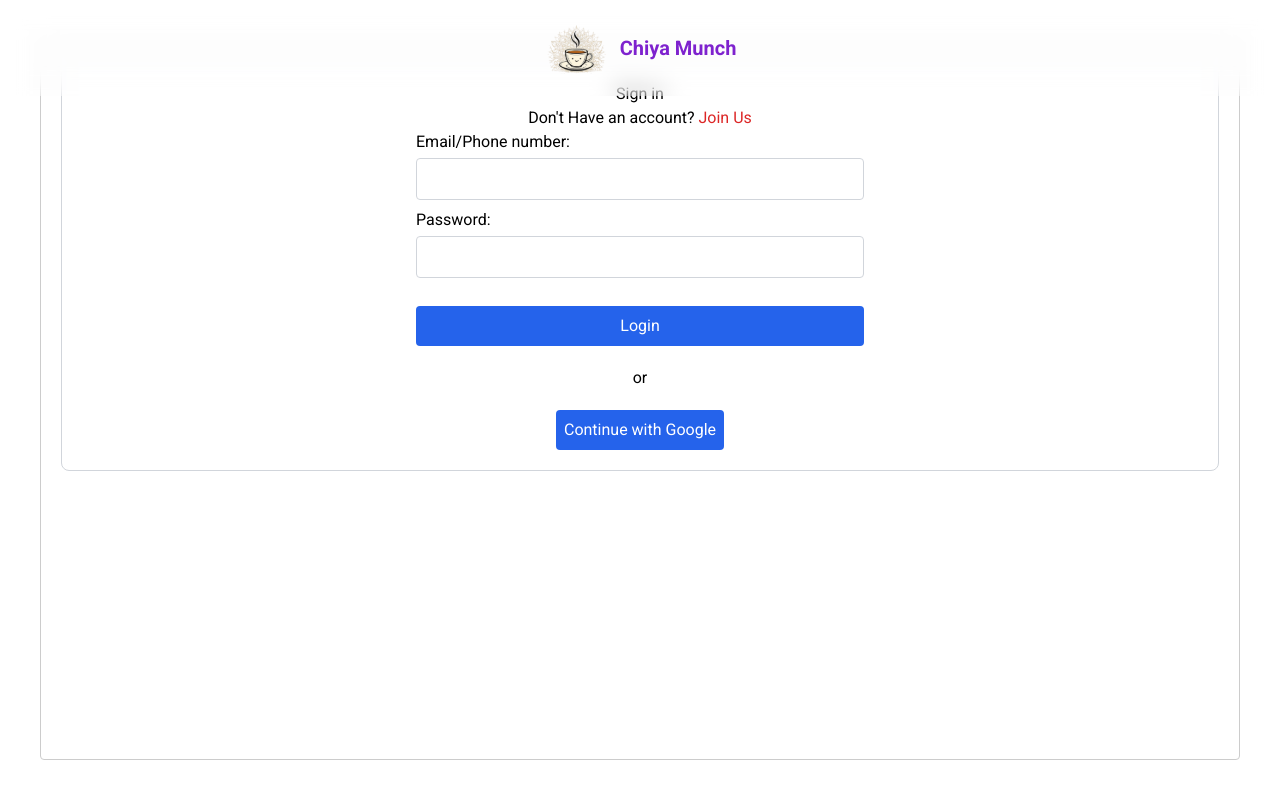
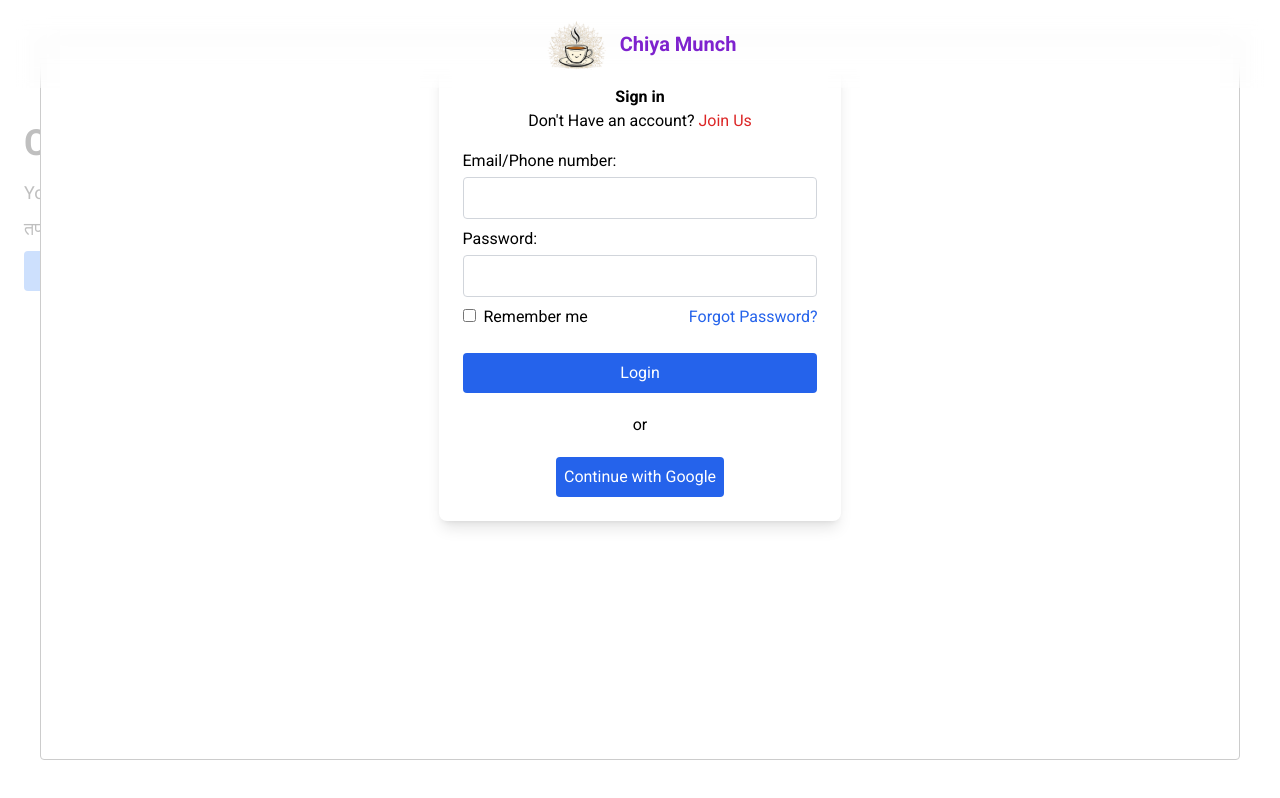
Before and after one commit to Sudeepkaycee289/ChiyaMunch, a React (Vite) app in the folder Frontend/: page / in a window 1280 px wide. Both pictures are taken after a click on the button "Login". Built offline with nearby package versions, Linux system fonts and the light colour scheme.

Commit message:
Added Login and Signup

```diff
--- a/Frontend/src/Header/HeaderL.tsx
+++ b/Frontend/src/Header/HeaderL.tsx
@@ -3,7 +3,7 @@ const HeaderL = () => {
     return (
         <div>
             <header className="fixed top-0 left-0 right-0 z-50 bg-white bg-opacity-80 backdrop-blur-md">
-                <nav className="max-w-6xl mx-auto py-4 px-6 flex items-center justify-center">
+                <nav className="max-w-6xl mx-auto py-3 px-6 flex items-center justify-center">
                     <div className="flex items-center justify-between gap-3 mx-18 flex-1">
                         <h1 className="text-xl font-semibold text-black text-center mx-auto flex-1">Menu</h1>
                         <div className="flex gap-3 items-end">
--- a/Frontend/src/Header/header.tsx
+++ b/Frontend/src/Header/header.tsx
@@ -3,7 +3,7 @@ const Header = () => {
     return (
         <div>
             <header className="fixed top-0 left-0 right-0 z-50 bg-opacity-80 backdrop-blur-md">
-                <nav className="max-w-6xl mx-auto py-4 px-6 flex items-center justify-center">
+                <nav className="max-w-6xl mx-auto py-3 px-6 flex items-center justify-center">
                     <div className="flex items-center justify-center gap-3">
                         <img src="/ChiyaMunchLogo.svg" alt="ChiyaMunch" className="h-16 w-16"/>
                         <h1 className="text-purple-700 text-xl font-semibold text-center">Chiya Munch</h1>
--- a/Frontend/src/Hero.tsx
+++ b/Frontend/src/Hero.tsx
@@ -26,7 +26,7 @@ const Hero = () => {
   };
 
   return (
-    <div className="flex flex-col items-center justify-between p-6 md:flex-row" style={{ margin: '0 72px' }}>
+    <div className="flex flex-col items-center justify-between p-6 md:flex-row mx-18">
       <div className="text-center mb-6 order-2 md:text-left md:mb-0 md:order-1">
         <h1 className="text-4xl font-bold mb-4">Chiya Munch</h1>
         <h4 className="text-lg mb-2">Your Bite, Your Delight</h4>
--- a/Frontend/src/Home-Loggedin/Logged.tsx
+++ b/Frontend/src/Home-Loggedin/Logged.tsx
@@ -2,7 +2,7 @@
 const Logged = () => {
     return (
         <div className="p-5">
-            <h1 className="text-brown-700 text-2xl mb-5">Coffee</h1>
+            <h1 className="text-brown-700 text-2xl mb-5 mt-18">Coffee</h1>
             <div className="text-right mb-2.5">
                 <a href="#" className="text-brown-700 no-underline text-sm">View All</a>
             </div>
--- a/Frontend/src/Login-Signup Page/Login.tsx
+++ b/Frontend/src/Login-Signup Page/Login.tsx
@@ -6,10 +6,11 @@ interface LoginProps {
 
 const Login: React.FC<LoginProps> = () => {
   return (
-    <div className="login-container flex flex-col items-center p-5 border border-gray-300 rounded-lg">
-      <h2>Sign in</h2>
-      <p>Don't Have an account? <a href="/Signup" className="text-red-600 hover:underline">Join Us</a></p>
-      <form className="flex flex-col w-full max-w-md">
+    <div className=" flex items-center justify-center">
+      <div className="login-container flex flex-col items-center rounded-lg p-6 shadow-lg">
+        <h2 className="font-bold">Sign in</h2>
+        <p>Don't Have an account? <a href="/Signup" className="text-red-600 hover:underline mt-2">Join Us</a></p>
+        <form className="flex flex-col w-full max-w-md mt-4">
           <label className="mb-2">
             Email/Phone number:
             <input type="text" name="emailOrPhone" className="mt-1 p-2 border border-gray-300 rounded w-full" />
@@ -18,11 +19,19 @@ const Login: React.FC<LoginProps> = () => {
             Password:
             <input type="password" name="password" className="mt-1 p-2 border border-gray-300 rounded w-full" />
           </label>
+          <div className="flex justify-between items-center mb-1">
+            <label>
+              <input type="checkbox" name="rememberMe" className="mr-2" />
+              Remember me
+            </label>
+            <a href="/forgot-password" className="text-blue-600 hover:underline">Forgot Password?</a>
+          </div>
           <button type="submit" className="mt-5 p-2 bg-blue-600 text-white rounded cursor-pointer">Login</button>
         </form>
         <div className="or-separator my-5 text-center">or</div>
         <button className="google-login bg-blue-600 text-white p-2 rounded">Continue with Google</button>
       </div>
+    </div>
   );
 };
 
--- a/Frontend/src/Login-Signup Page/Signup.tsx
+++ b/Frontend/src/Login-Signup Page/Signup.tsx
@@ -10,36 +10,36 @@ const Signup: React.FC<SignupProps> = ({ onClose }) => {
 
   const handleSignup = (event: React.FormEvent) => {
     event.preventDefault();
-    // ...existing code...
+
     setVerificationOpen(true);
   };
 
   return (
-    <div className="max-w-md mx-auto p-5 border border-gray-300 rounded-lg shadow-lg">
-      <button className="close-button" onClick={onClose}>X</button>
-      <h2 className="text-center mb-5">Sign Up</h2>
-      <div className="bg-white p-5 rounded-lg shadow-md">
+    <div className="max-w-md mx-auto p-5 rounded-lg shadow-lg">
+      {/* <button className="close-button" onClick={onClose}>X</button> */}
+      <h2 className="text-center font-bold ">Sign Up</h2>
+      <div className="bg-white p-2 rounded-lg shadow-md">
         <form onSubmit={handleSignup}>
-          <div className="mb-4">
-            <label htmlFor="name" className="block mb-2 font-bold">Name</label>
+          <div className="mb-2">
+            <label htmlFor="name" className="block mb-2 font-medium	">Name</label>
             <input type="text" id="name" name="name" required className="w-full p-2 border border-gray-300 rounded mb-2" />
           </div>
-          <div className="mb-4">
-            <label htmlFor="email" className="block mb-2 font-bold">Email</label>
+          <div className="mb-2">
+            <label htmlFor="email" className="block mb-2 font-medium	">Email</label>
             <input type="email" id="email" name="email" required className="w-full p-2 border border-gray-300 rounded mb-2" />
           </div>
-          <div className="mb-4">
-            <label htmlFor="phone" className="block mb-2 font-bold">Phone Number</label>
+          <div className="mb-2">
+            <label htmlFor="phone" className="block mb-2 font-medium	">Phone Number</label>
             <input type="tel" id="phone" name="phone" required className="w-full p-2 border border-gray-300 rounded mb-2" />
           </div>
-          <div className="mb-4">
-            <label htmlFor="password" className="block mb-2 font-bold">Password</label>
+          <div className="mb-2">
+            <label htmlFor="password" className="block mb-2 font-medium	">Password</label>
             <input type="password" id="password" name="password" required className="w-full p-2 border border-gray-300 rounded mb-2" />
           </div>
           <button type="submit" className="w-full p-2 bg-blue-600 text-white rounded hover:bg-blue-800">Sign Up</button>
         </form>
       </div>
-      <div className="text-center mt-5">
+      <div className="text-center mt-2">
         <p className="mb-2">Already have an account? <a href="/login" className="text-blue-500">Login</a></p>
         <button className="w-full p-2 bg-blue-600 text-white rounded hover:bg-blue-800">Continue with Google</button>
       </div>
```
Lines whose indentation alone changed are shown as unchanged.
